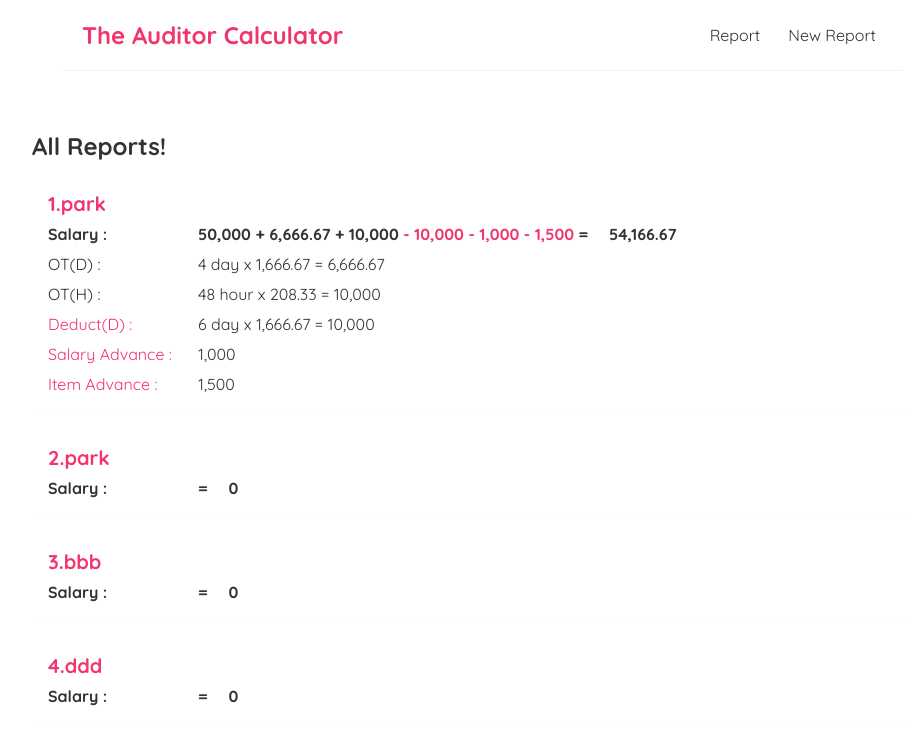
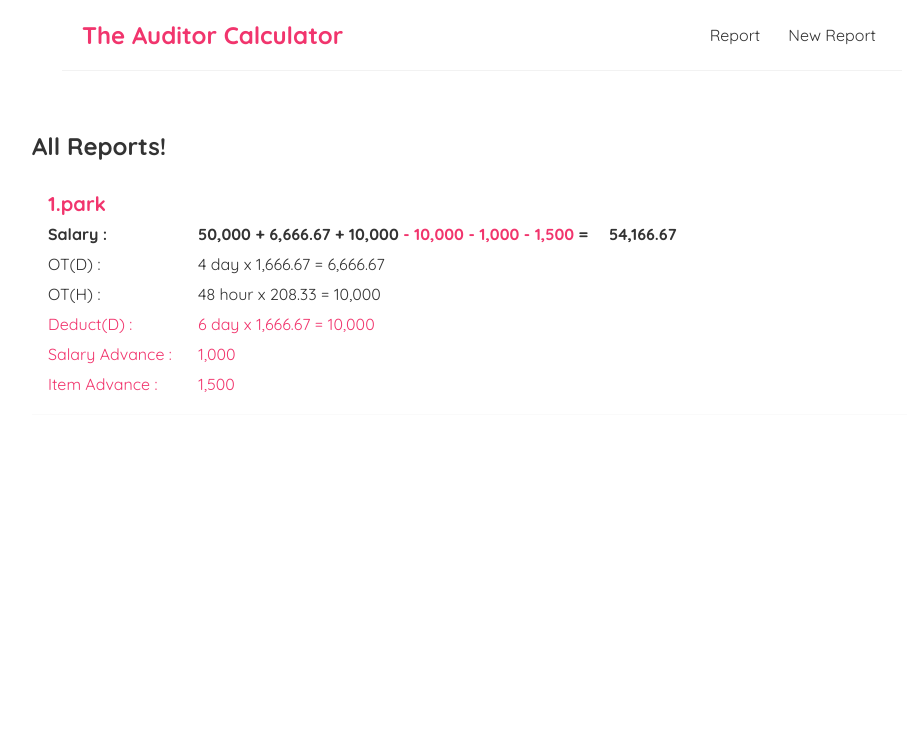
Before and after one commit to Parkkung/Auditor-calculator, a React (Create React App) app: page / in a window 1280 px wide. Shown: the top 744 px of the page, without its empty margins (158-1065 px from the left). Built offline with nearby package versions, Linux system fonts and the light colour scheme; data requests are answered from the project's data file.

Commit message:
reddeduct at number

```diff
--- a/data/db.json
+++ b/data/db.json
@@ -15,62 +15,6 @@
       "iadvance": "1500",
       "tagValue": "",
       "id": 1
-    },
-    {
-      "shopValue": {
-        "label": "สุรายาสูบ",
-        "value": "สุรายาสูบ"
-      },
-      "name": "park",
-      "day": "30",
-      "hour": "8",
-      "base": 0,
-      "otd": 0,
-      "oth": 0,
-      "deductd": 0,
-      "deducth": 0,
-      "late": 0,
-      "sadvance": 0,
-      "iadvance": 0,
-      "tagValue": "",
-      "id": 2
-    },
-    {
-      "shopValue": "",
-      "name": "bbb",
-      "day": "30",
-      "hour": "8",
-      "base": 0,
-      "otd": 0,
-      "oth": 0,
-      "deductd": 0,
-      "deducth": 0,
-      "late": 0,
-      "sadvance": 0,
-      "iadvance": 0,
-      "tagValue": "",
-      "id": 3
-    },
-    {
-      "shopValue": "",
-      "name": "ddd",
-      "day": "30",
-      "hour": "8",
-      "base": 0,
-      "otd": 0,
-      "oth": 0,
-      "deductd": 0,
-      "deducth": 0,
-      "late": 0,
-      "sadvance": 0,
-      "iadvance": 0,
-      "tagValue": [
-        {
-          "label": "Nov",
-          "value": "Nov"
-        }
-      ],
-      "id": 4
     }
   ]
 }
--- a/src/ReportDetails.js
+++ b/src/ReportDetails.js
@@ -58,23 +58,23 @@ const ReportDetails = () => {
                     </div>}
                     {report.deductd !== 0 && <div>
                         <p className="deduct space-detail">Deduct(D) :</p>
-                        <p>{report.deductd} day x {(parseFloat(report.base/report.day)).toLocaleString(undefined, {maximumFractionDigits:2})} = {parseFloat(report.deductd*(report.base/report.day)).toLocaleString(undefined, {maximumFractionDigits:2})}</p>
+                        <p className="deduct">{report.deductd} day x {(parseFloat(report.base/report.day)).toLocaleString(undefined, {maximumFractionDigits:2})} = {parseFloat(report.deductd*(report.base/report.day)).toLocaleString(undefined, {maximumFractionDigits:2})}</p>
                     </div>}
                     {report.deducth !== 0 && <div>
                         <p className="deduct space-detail">Deduct(H) :</p>
-                        <p>{report.deducth} hour x {(parseFloat(report.base/report.day/report.hour).toLocaleString(undefined, {maximumFractionDigits:2}))} = {parseFloat(report.deducth*((report.base/report.day)/report.hour)).toLocaleString(undefined, {maximumFractionDigits:2})}</p>
+                        <p className="deduct">{report.deducth} hour x {(parseFloat(report.base/report.day/report.hour).toLocaleString(undefined, {maximumFractionDigits:2}))} = {parseFloat(report.deducth*((report.base/report.day)/report.hour)).toLocaleString(undefined, {maximumFractionDigits:2})}</p>
                     </div>}
                     {report.late !== 0 && <div>
                         <p className="deduct space-detail">Late(min) :</p>
-                        <p>{(report.late*1).toLocaleString(undefined, {maximumFractionDigits:2})} min x 5 ={(report.late*5).toLocaleString(undefined, {maximumFractionDigits:2})}</p>
+                        <p className="deduct">{(report.late*1).toLocaleString(undefined, {maximumFractionDigits:2})} min x 5 ={(report.late*5).toLocaleString(undefined, {maximumFractionDigits:2})}</p>
                     </div>}
                     {report.sadvance !== 0 && <div>
                         <p className="deduct space-detail">Salary Advance :</p>
-                        <p>{(report.sadvance*1).toLocaleString(undefined, {maximumFractionDigits:2})}</p>
+                        <p className="deduct">{(report.sadvance*1).toLocaleString(undefined, {maximumFractionDigits:2})}</p>
                     </div>}
                     {report.iadvance !== 0 && <div>
-                    <p className="deduct space-detail">Item Advance :</p>
-                        <p>{(report.iadvance*1).toLocaleString(undefined, {maximumFractionDigits:2})}</p>
+                        <p className="deduct space-detail">Item Advance :</p>
+                        <p className="deduct">{(report.iadvance*1).toLocaleString(undefined, {maximumFractionDigits:2})}</p>
                     </div>}
                     <button onClick={handleClick}>delete</button>
                 </article>
--- a/src/ReportList.js
+++ b/src/ReportList.js
@@ -33,23 +33,23 @@ const ReportList = (props) => {
                     </div>}
                     {report.deductd !== 0 && <div>
                         <p className="deduct space-detail">Deduct(D) :</p>
-                        <p>{report.deductd} day x {(parseFloat(report.base/report.day)).toLocaleString(undefined, {maximumFractionDigits:2})} = {parseFloat(report.deductd*(report.base/report.day)).toLocaleString(undefined, {maximumFractionDigits:2})}</p>
+                        <p className="deduct">{report.deductd} day x {(parseFloat(report.base/report.day)).toLocaleString(undefined, {maximumFractionDigits:2})} = {parseFloat(report.deductd*(report.base/report.day)).toLocaleString(undefined, {maximumFractionDigits:2})}</p>
                     </div>}
                     {report.deducth !== 0 && <div>
                         <p className="deduct space-detail">Deduct(H) :</p>
-                        <p>{report.deducth} hour x {(parseFloat(report.base/report.day/report.hour).toLocaleString(undefined, {maximumFractionDigits:2}))} = {parseFloat(report.deducth*((report.base/report.day)/report.hour)).toLocaleString(undefined, {maximumFractionDigits:2})}</p>
+                        <p className="deduct">{report.deducth} hour x {(parseFloat(report.base/report.day/report.hour).toLocaleString(undefined, {maximumFractionDigits:2}))} = {parseFloat(report.deducth*((report.base/report.day)/report.hour)).toLocaleString(undefined, {maximumFractionDigits:2})}</p>
                     </div>}
                     {report.late !== 0 && <div>
                         <p className="deduct space-detail">Late(min) :</p>
-                        <p>{(report.late*1).toLocaleString(undefined, {maximumFractionDigits:2})} min x 5 ={(report.late*5).toLocaleString(undefined, {maximumFractionDigits:2})}</p>
+                        <p className="deduct">{(report.late*1).toLocaleString(undefined, {maximumFractionDigits:2})} min x 5 ={(report.late*5).toLocaleString(undefined, {maximumFractionDigits:2})}</p>
                     </div>}
                     {report.sadvance !== 0 && <div>
                         <p className="deduct space-detail">Salary Advance :</p>
-                        <p>{(report.sadvance*1).toLocaleString(undefined, {maximumFractionDigits:2})}</p>
+                        <p className="deduct">{(report.sadvance*1).toLocaleString(undefined, {maximumFractionDigits:2})}</p>
                     </div>}
                     {report.iadvance !== 0 && <div>
-                    <p className="deduct space-detail">Item Advance :</p>
-                        <p>{(report.iadvance*1).toLocaleString(undefined, {maximumFractionDigits:2})}</p>
+                        <p className="deduct space-detail">Item Advance :</p>
+                        <p className="deduct">{(report.iadvance*1).toLocaleString(undefined, {maximumFractionDigits:2})}</p>
                     </div>}
                     </Link>
                 </div>
```
